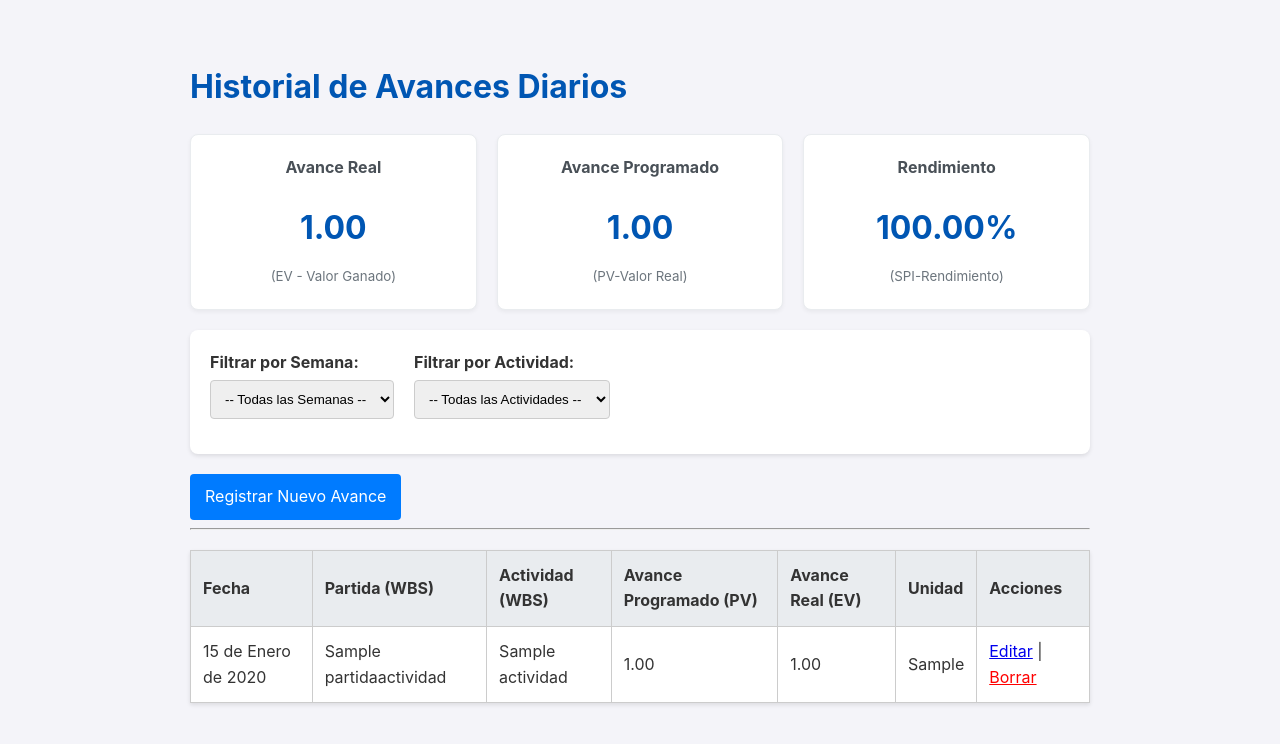
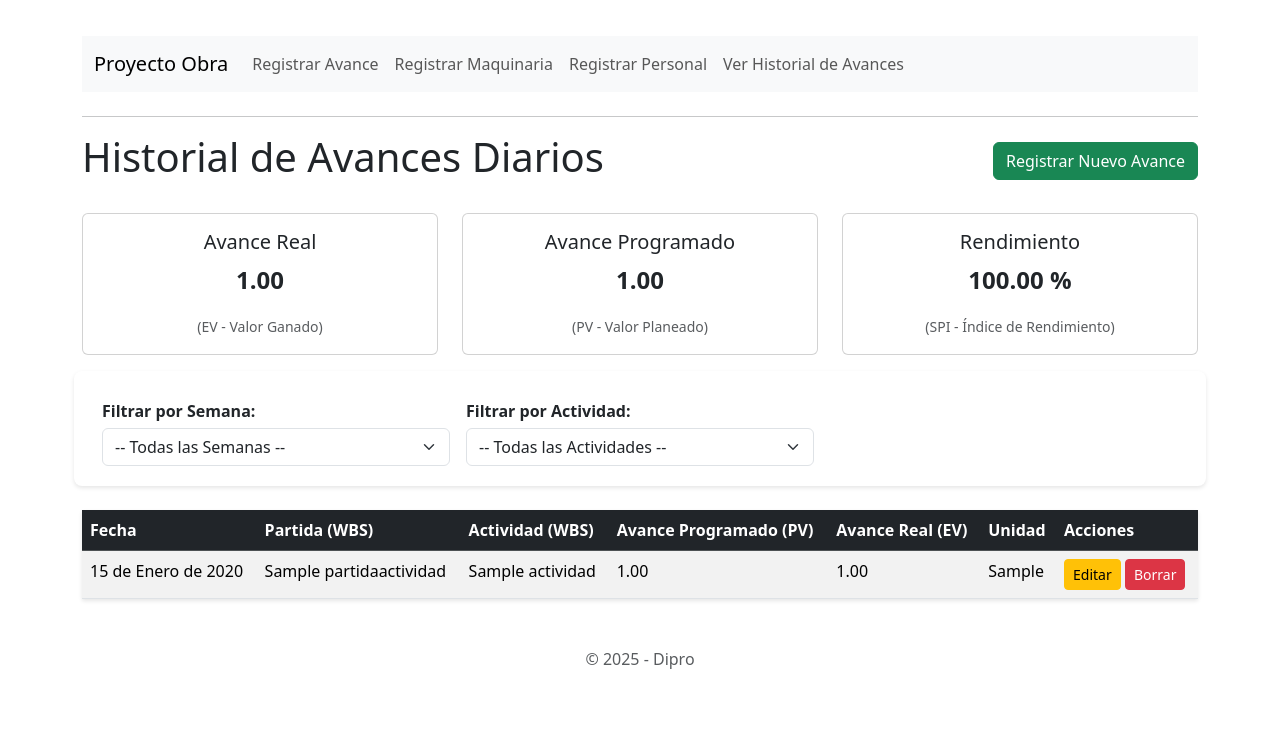
Before and after one commit to ianb06651/proyecto-obra, a Django app: page /actividades/lista/ in a window 1280 px wide. Shown: the top 744 px of the page. Run offline with Django 5.2, Linux system fonts and the light colour scheme; tables that the repository leaves empty hold one stand-in row (values such as "Sample post"); parts of the project's set-up code (start-up, migrations or seed data) failed here and were passed over.

Commit message:
Añade funcionalidad de registro de personal y actualiza el menú

```diff
--- a/actividades/urls.py
+++ b/actividades/urls.py
@@ -11,4 +11,5 @@ urlpatterns = [
     path('avance/editar/<int:pk>/', views.editar_avance, name='editar_avance'),
     path('avance/borrar/<int:pk>/', views.borrar_avance, name='borrar_avance'),
      path('maquinaria/reporte/nuevo/', registrar_reporte_maquinaria, name='registrar_reporte_maquinaria'),
+     path('personal/reporte/nuevo/', views.registrar_reporte_personal, name='registrar_reporte_personal'),
 ]
--- a/actividades/views.py
+++ b/actividades/views.py
@@ -5,7 +5,7 @@ from django.db.models import Sum, F
 from datetime import date
 from .models import Actividad, AvanceDiario, Semana, PartidaActividad, ReportePersonal, Empresa, Cargo, AreaDeTrabajo,ReporteDiarioMaquinaria
 from .utils import calcular_avance_diario
-from .forms import ReporteMaquinariaForm
+from .forms import ReporteMaquinariaForm, ReportePersonalForm
 
 # --- Función de Ayuda para Seguridad ---
 def es_staff(user):
@@ -55,7 +55,7 @@ def registrar_avance(request):
 
 
 def lista_avances(request):
-    # --- LÓGICA DE FILTROS (sin cambios) ---
+    # --- LÓGICA DE FILTROS ---
     semanas = Semana.objects.all()
     todas_las_actividades = Actividad.objects.all()
     semana_seleccionada_id = request.GET.get('semana_filtro')
@@ -76,27 +76,41 @@ def lista_avances(request):
             unidad_filtrada = Actividad.objects.get(pk=actividad_seleccionada_id).unidad_medida
         except Actividad.DoesNotExist: pass
 
-    # --- CÁLCULO DE TOTALES (sin cambios) ---
+# --- NUEVA LÓGICA DE CÁLCULOS AVANZADOS ---
+
+    # 1. Total Real: Suma de todo lo ejecutado en el rango filtrado.
     total_real = avances.aggregate(total=Sum('cantidad_realizada_dia'))['total'] or 0
-    avances_para_programado = avances.filter(fecha_reporte__lte=F('actividad__fecha_fin_programada'))
-    total_programado_a_la_fecha = avances_para_programado.filter(fecha_reporte__lte=date.today()).aggregate(total=Sum('cantidad_programada_dia'))['total'] or 0
 
-    # --- NUEVO: CÁLCULO DEL RENDIMIENTO ---
+    # 2. Total Programado para mostrar en la TARJETA:
+    #    Suma solo los avances cuya fecha es ANTERIOR o IGUAL a la fecha de fin programada de su actividad.
+    #    Esto excluye los días que aparecen como "Terminado".
+    total_programado_para_mostrar = avances.filter(
+        fecha_reporte__lte=F('actividad__fecha_fin_programada')
+    ).aggregate(total=Sum('cantidad_programada_dia'))['total'] or 0
+
+    # 3. Total Programado para el CÁLCULO del SPI:
+    #    Suma todo lo que debería haberse programado hasta el día de HOY.
+    #    Esto es necesario para un SPI correcto y realista.
+    total_programado_para_spi = avances.filter(
+        fecha_reporte__lte=date.today()
+    ).aggregate(total=Sum('cantidad_programada_dia'))['total'] or 0
+
+    # 4. Cálculo del Rendimiento (SPI)
+    #    Usa el total_programado_para_spi para ser preciso.
     rendimiento = 0
-    if total_programado_a_la_fecha > 0:
-        rendimiento = (total_real / total_programado_a_la_fecha) * 100
-    # ------------------------------------
+    if total_programado_para_spi > 0:
+        rendimiento = (total_real / total_programado_para_spi) * 100
 
     contexto = {
-        'avances': avances,
+        'avances': avances.order_by('-fecha_reporte'),
         'semanas': semanas,
         'todas_las_actividades': todas_las_actividades,
         'semana_seleccionada_id': semana_seleccionada_id,
         'actividad_seleccionada_id': actividad_seleccionada_id,
         'total_real_acumulado': total_real,
-        'total_programado_acumulado': total_programado_a_la_fecha,
+        'total_programado_acumulado': total_programado_para_mostrar, # <-- Usamos el valor para mostrar
         'unidad_filtrada': unidad_filtrada,
-        'rendimiento': rendimiento, # Añadimos el rendimiento al contexto
+        'rendimiento': rendimiento,
     }
 
     return render(request, 'actividades/lista_avances.html', contexto)
@@ -131,30 +145,41 @@ def borrar_avance(request, pk):
 
 def registrar_reporte_maquinaria(request):
     print("--- 1. VISTA INICIADA ---")
-    # Si el usuario está enviando el formulario (método POST)
     if request.method == 'POST':
         print("--- 2. PROCESANDO POST ---")
-        # Creamos una instancia del formulario con los datos enviados
         form = ReporteMaquinariaForm(request.POST)
-
-        # Verificamos si los datos son válidos
         if form.is_valid():
-            # Guardamos el nuevo reporte en la base de datos
             form.save()
-            # Añadimos un mensaje de éxito (opcional pero recomendado)
             messages.success(request, '¡Reporte de maquinaria guardado exitosamente!')
-            # Redirigimos al mismo formulario para que puedan cargar otro
             return redirect('registrar_reporte_maquinaria')
-
-    # Si es la primera vez que se carga la página (método GET)
     else:
         print("--- 2. CREANDO FORMULARIO VACÍO (GET) ---")
-        # Creamos un formulario vacío
         form = ReporteMaquinariaForm()
 
     print("--- 3. A PUNTO DE RENDERIZAR PLANTILLA ---")
-    # Renderizamos la plantilla HTML, pasándole el formulario
     return render(request, 'actividades/reporte_maquinaria_form.html', {
         'form': form,
         'titulo': "Registrar Nuevo Reporte de Maquinaria"
     })
+
+def pagina_principal(request):
+    """
+    Vista para la página principal/dashboard.
+    """
+    return render(request, 'actividades/principal.html')
+
+def registrar_reporte_personal(request):
+    if request.method == 'POST':
+        form = ReportePersonalForm(request.POST)
+        if form.is_valid():
+            form.save()
+            messages.success(request, '¡Reporte de personal guardado exitosamente!')
+            return redirect('registrar_reporte_personal')
+    else:
+        form = ReportePersonalForm()
+
+    contexto = {
+        'form': form,
+        'titulo': "Registrar Reporte de Personal"
+    }
+    return render(request, 'actividades/reporte_personal_form.html', contexto)
--- a/panel_de_control/settings.py
+++ b/panel_de_control/settings.py
@@ -6,7 +6,7 @@ import dj_database_url
 BASE_DIR = Path(__file__).resolve().parent.parent
 
 # Lee la SECRET_KEY de una variable de entorno.
-SECRET_KEY = os.environ.get('SECRET_KEY')
+SECRET_KEY = os.environ.get('SECRET_KEY', 'django-insecure-una-clave-local-cualquiera')
 
 # Detecta si estamos en Render para poner DEBUG = False
 IS_RENDER = os.environ.get('RENDER') == 'true'
--- a/panel_de_control/urls.py
+++ b/panel_de_control/urls.py
@@ -16,8 +16,10 @@ Including another URLconf
 """
 from django.contrib import admin
 from django.urls import path, include
+from actividades import views as actividades_views
 
 urlpatterns = [
+    path('', actividades_views.pagina_principal, name='pagina_principal'),
     path('admin/', admin.site.urls),
     path('actividades/', include('actividades.urls')),
 ]
--- a/templates/actividades/lista_avances.html
+++ b/templates/actividades/lista_avances.html
@@ -1,45 +1,53 @@
-{% load static %}
-<!DOCTYPE html>
-<html lang="es">
-<head>
-    <meta charset="UTF-8">
-    <title>Lista de Avances Diarios</title>
-    <link rel="stylesheet" href="{% static 'css/styles.css' %}">
-</head>
-<body>
+{% extends "base.html" %}
+
+{% block title %}Historial de Avances Diarios{% endblock %}
+
+{% block content %}
+    <div class="d-flex justify-content-between align-items-center mb-4">
         <h1>Historial de Avances Diarios</h1>
+        <a href="{% url 'registrar_avance' %}" class="btn btn-success">Registrar Nuevo Avance</a>
+    </div>
 
-    <div class="summary-container">
-    <div class="summary-box">
-        <h4>Avance Real</h4>
-        <p class="summary-value">
+    <div class="row text-center mb-4">
+        <div class="col-md-4">
+            <div class="card">
+                <div class="card-body">
+                    <h5 class="card-title">Avance Real</h5>
+                    <p class="card-text fs-4 fw-bold">
                         {{ total_real_acumulado|floatformat:2 }}
                         {% if unidad_filtrada %}<span>{{ unidad_filtrada }}</span>{% endif %}
                     </p>
-        <small>(EV - Valor Ganado)</small>
+                    <small class="text-muted">(EV - Valor Ganado)</small>
                 </div>
-    <div class="summary-box">
-        <h4>Avance Programado</h4>
-        <p class="summary-value">
+            </div>
+        </div>
+        <div class="col-md-4">
+            <div class="card">
+                <div class="card-body">
+                    <h5 class="card-title">Avance Programado</h5>
+                    <p class="card-text fs-4 fw-bold">
                         {{ total_programado_acumulado|floatformat:2 }}
                         {% if unidad_filtrada %}<span>{{ unidad_filtrada }}</span>{% endif %}
                     </p>
-        <small>(PV-Valor Real)</small>
+                    <small class="text-muted">(PV - Valor Planeado)</small>
                 </div>
-
-    <div class="summary-box">
-        <h4>Rendimiento</h4>
-        <p class="summary-value">
-            {{ rendimiento|floatformat:2 }}<span>%</span>
-        </p>
-        <small>(SPI-Rendimiento)</small>
+            </div>
+        </div>
+        <div class="col-md-4">
+            <div class="card">
+                <div class="card-body">
+                    <h5 class="card-title">Rendimiento</h5>
+                    <p class="card-text fs-4 fw-bold">{{ rendimiento|floatformat:2 }} %</p>
+                    <small class="text-muted">(SPI - Índice de Rendimiento)</small>
+                </div>
+            </div>
         </div>
     </div>
 
-    <form method="get" style="margin-bottom: 20px; display: flex; gap: 20px; align-items: flex-end;">
-        <div>
+    <form method="get" class="row gx-3 gy-2 align-items-center mb-4">
+        <div class="col-sm-4">
             <label for="id_semana">Filtrar por Semana:</label>
-            <select name="semana_filtro" id="id_semana" onchange="this.form.submit()">
+            <select name="semana_filtro" id="id_semana" class="form-select" onchange="this.form.submit()">
                 <option value="">-- Todas las Semanas --</option>
                 {% for s in semanas %}
                     <option value="{{ s.pk }}" {% if semana_seleccionada_id == s.pk|stringformat:"s" %}selected{% endif %}>
@@ -48,9 +56,9 @@
                 {% endfor %}
             </select>
         </div>
-        <div>
+        <div class="col-sm-4">
             <label for="id_actividad">Filtrar por Actividad:</label>
-            <select name="actividad_filtro" id="id_actividad" onchange="this.form.submit()">
+            <select name="actividad_filtro" id="id_actividad" class="form-select" onchange="this.form.submit()">
                 <option value="">-- Todas las Actividades --</option>
                 {% for act in todas_las_actividades %}
                     <option value="{{ act.pk }}" {% if actividad_seleccionada_id == act.pk|stringformat:"s" %}selected{% endif %}>
@@ -61,11 +69,8 @@
         </div>
     </form>
 
-    <a href="{% url 'registrar_avance' %}" class="button-link">Registrar Nuevo Avance</a>
-    <hr>
-
-    <table>
-        <thead>
+    <table class="table table-striped table-hover">
+        <thead class="table-dark">
             <tr>
                 <th>Fecha</th>
                 <th>Partida (WBS)</th>
@@ -82,10 +87,9 @@
                     <td>{{ avance.fecha_reporte }}</td>
                     <td>{{ avance.actividad.partida.nombre }}</td>
                     <td>{{ avance.actividad.nombre_actividad }}</td>
-
                     <td>
                         {% if avance.fecha_reporte > avance.actividad.fecha_fin_programada %}
-                            <span style="color: green; font-weight: bold;">Terminado</span>
+                            <span class="badge bg-success">Terminado</span>
                         {% else %}
                             {{ avance.cantidad_programada_dia }}
                         {% endif %}
@@ -93,16 +97,16 @@
                     <td>{{ avance.cantidad_realizada_dia }}</td>
                     <td>{{ avance.actividad.unidad_medida }}</td>
                     <td>
-                        <a href="{% url 'editar_avance' avance.pk %}">Editar</a> |
-                        <a href="{% url 'borrar_avance' avance.pk %}" style="color: red;">Borrar</a>
+                        <a href="{% url 'editar_avance' avance.pk %}" class="btn btn-sm btn-warning">Editar</a>
+                        <a href="{% url 'borrar_avance' avance.pk %}" class="btn btn-sm btn-danger">Borrar</a>
                     </td>
                 </tr>
             {% empty %}
                 <tr>
-                    <td colspan="7" style="text-align: center;">No hay registros de avance para el filtro seleccionado.</td>
+                    <td colspan="7" class="text-center">No hay registros de avance para el filtro seleccionado.</td>
                 </tr>
             {% endfor %}
         </tbody>
     </table>
-</body>
-</html>
+
+{% endblock %}
--- a/templates/base.html
+++ b/templates/base.html
@@ -10,9 +10,27 @@
 </head>
 <body class="container mt-3">
 
-    <nav>
-        <a href="{% url 'registrar_reporte_maquinaria' %}" class="btn btn-primary">Registrar Reporte de Maquinaria</a>
-        </nav>
+    <nav class="navbar navbar-expand-lg navbar-light bg-light mb-4">
+      <div class="container-fluid">
+        <a class="navbar-brand" href="{% url 'pagina_principal' %}">Proyecto Obra</a>
+        <div class="collapse navbar-collapse">
+          <ul class="navbar-nav me-auto mb-2 mb-lg-0">
+            <li class="nav-item">
+              <a class="nav-link" href="{% url 'registrar_avance' %}">Registrar Avance</a>
+            </li>
+            <li class="nav-item">
+              <a class="nav-link" href="{% url 'registrar_reporte_maquinaria' %}">Registrar Maquinaria</a>
+            </li>
+            <li class="nav-item">
+              <a class="nav-link" href="{% url 'registrar_reporte_personal' %}">Registrar Personal</a>
+            </li>
+            <li class="nav-item">
+              <a class="nav-link" href="{% url 'lista_avances' %}">Ver Historial de Avances</a>
+            </li>
+          </ul>
+        </div>
+      </div>
+    </nav>
     <hr>
 
     <main>
```
Also changed, not shown: actividades/forms.py (+16 -1 lines), templates/actividades/confirmar_borrado.html (+19 -18 lines), templates/actividades/editar_avance.html (+27 -26 lines), templates/actividades/principal.html (added, +28 -0 lines), templates/actividades/registrar_avance.html (+42 -39 lines), templates/actividades/reporte_personal_form.html (added, +22 -0 lines), 1 other file. Lines whose indentation alone changed are shown as unchanged.
